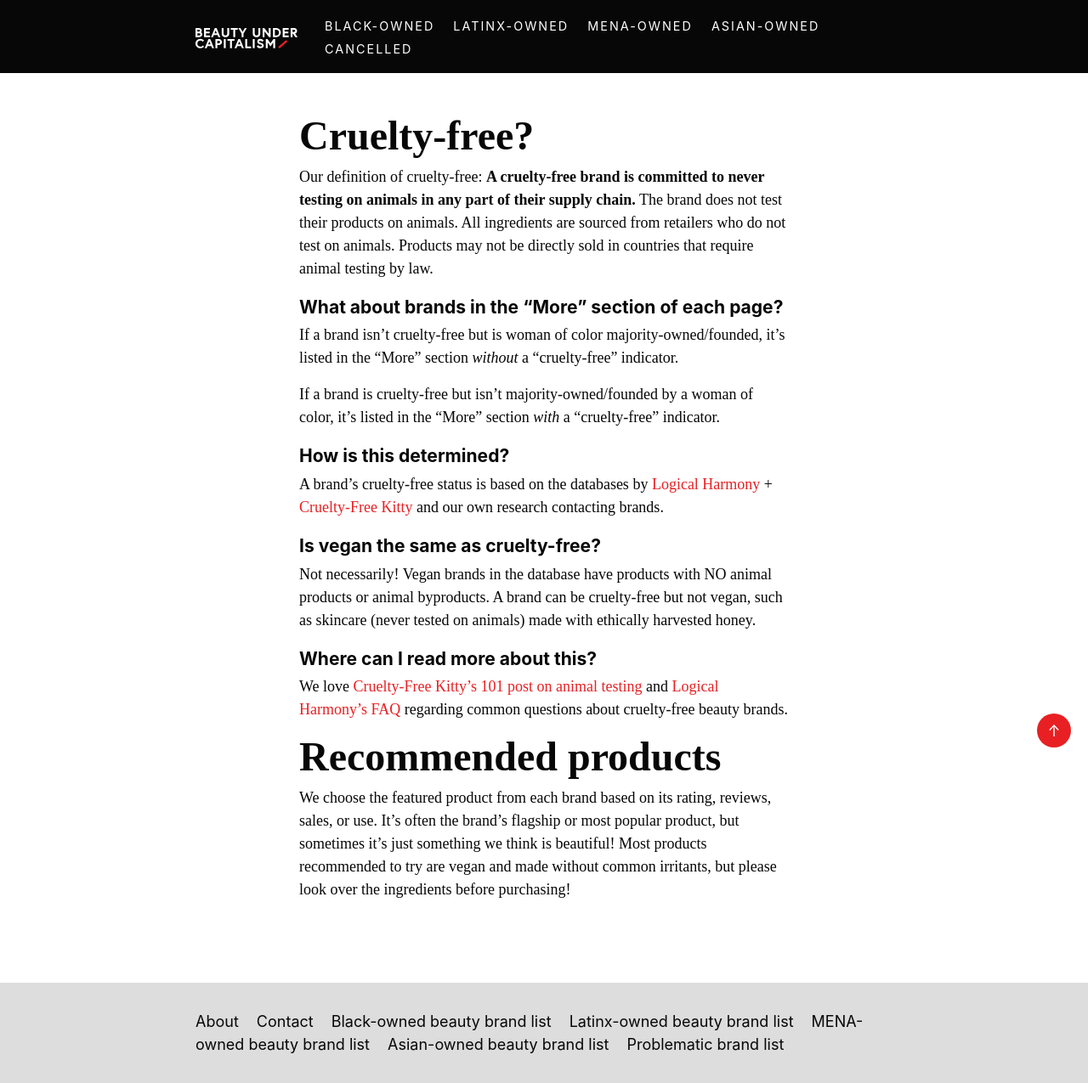
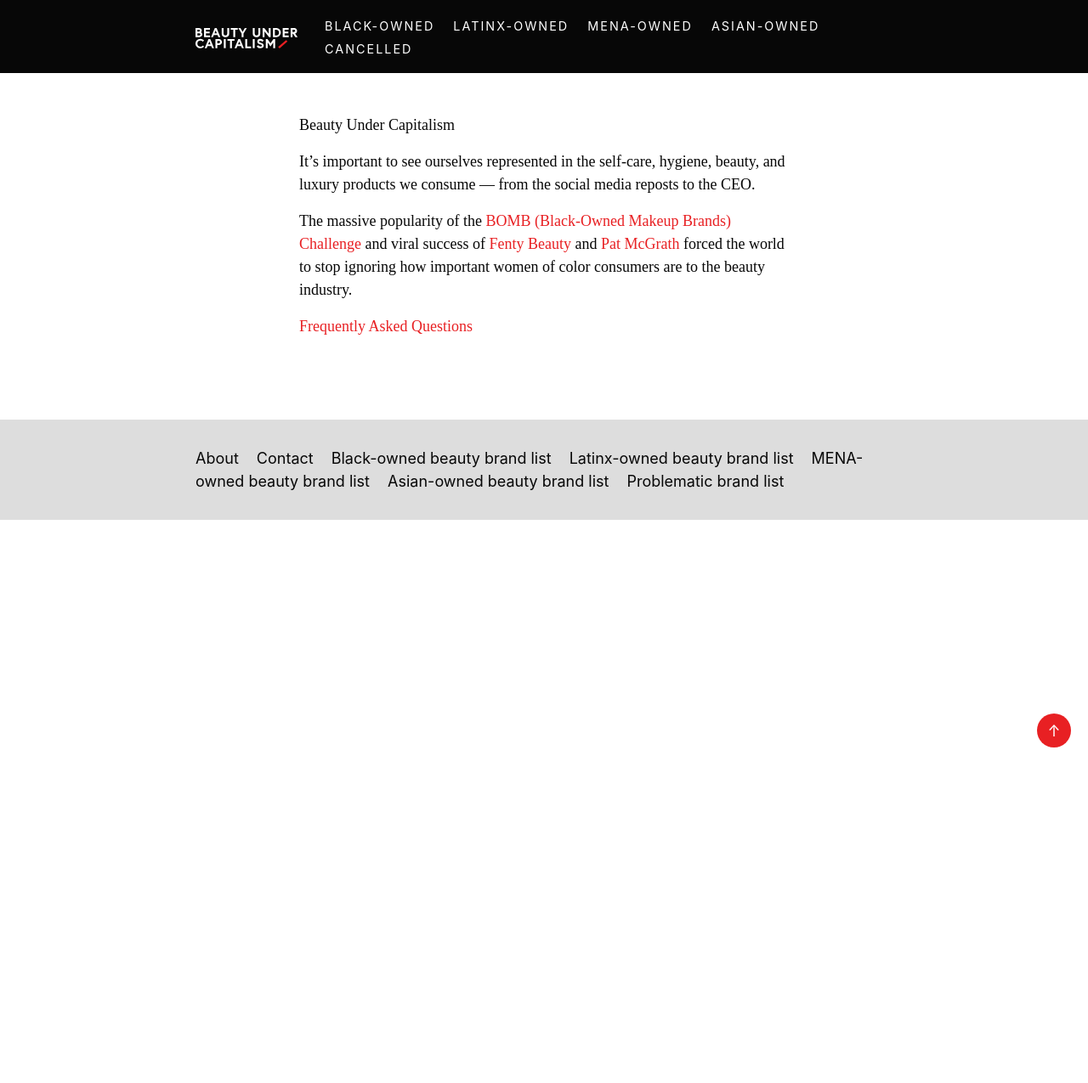
Before and after one commit to skullface/beauty-under-capitalism, a Jekyll site: the page built from about.md, in a window 1280 px wide. Shown: the whole page at 85% size. Built offline with Jekyll 4.4.1, drawn with Linux system fonts in a browser that asks for light colours; some web fonts are replaced; after the commit the page ends 900 px from its top, so only the background shows below that.

```diff
--- a/about.md
+++ b/about.md
@@ -4,24 +4,12 @@ layout: page
 permalink: /about/
 ---
 
-## Cruelty-free?
-Our definition of cruelty-free: **A cruelty-free brand is committed to never testing on animals in any part of their supply chain.** The brand does not test their products on animals. All ingredients are sourced from retailers who do not test on animals. Products may not be directly sold in countries that require animal testing by law.
+Beauty Under Capitalism
 
-### What about brands in the “More” section of each page?
-If a brand isn’t cruelty-free but is woman of color majority-owned/founded, it’s listed in the “More” section _without_ a “cruelty-free” indicator.
-
-If a brand is cruelty-free but isn’t majority-owned/founded by a woman of color, it’s listed in the “More” section _with_ a “cruelty-free” indicator.
+It’s important to see ourselves represented in the self-care, hygiene, beauty, and luxury products we consume — from the social media reposts to the CEO.
 
 
-### How is this determined?
-A brand’s cruelty-free status is based on the databases by [Logical Harmony](http://logicalharmony.net/cruelty-free-vegan-brand-list) + [Cruelty-Free Kitty](https://www.crueltyfreekitty.com/) and our own research contacting brands.
+The massive popularity of the [BOMB (Black-Owned Makeup Brands) Challenge](https://www.youtube.com/watch?v=3wUc3srYfPI) and viral success of [Fenty Beauty]() and [Pat McGrath]() forced the world to stop ignoring how important women of color consumers are to the beauty industry.
 
-### Is vegan the same as cruelty-free?
-Not necessarily! Vegan brands in the database have products with NO animal products or animal byproducts. A brand can be cruelty-free but not vegan, such as skincare (never tested on animals) made with ethically harvested honey.
 
-### Where can I read more about this?
-We love [Cruelty-Free Kitty’s 101 post on animal testing](https://www.crueltyfreekitty.com/cruelty-free-101/the-revolution/) and [Logical Harmony’s FAQ](https://logicalharmony.net/faq/) regarding common questions about cruelty-free beauty brands.
-
-## Recommended products
-
-We choose the featured product from each brand based on its rating, reviews, sales, or use. It’s often the brand’s flagship or most popular product, but sometimes it’s just something we think is beautiful! Most products recommended to try are vegan and made without common irritants, but please look over the ingredients before purchasing!
+[Frequently Asked Questions](/faq)
```
Also changed, not shown: _layouts/home.html (+0 -9 lines), faq.md (added, +58 -0 lines), 6 other files.
